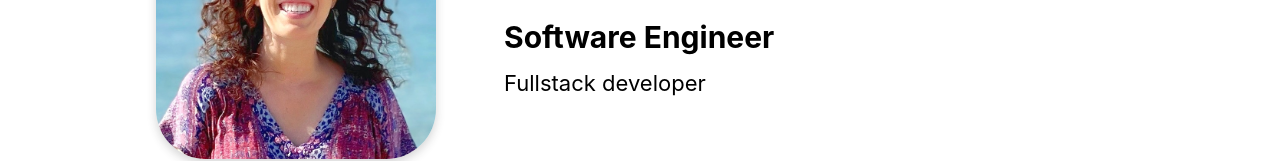
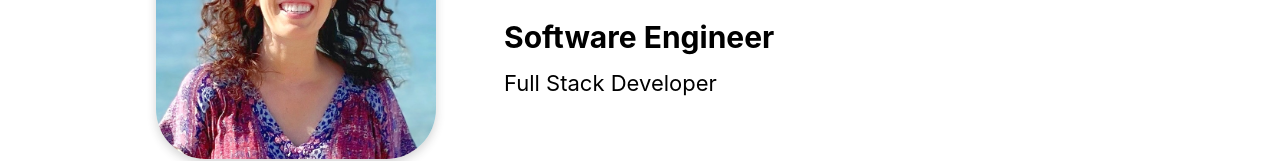
Before and after one commit to jenstem/react-portfolio, a React (Create React App) app: page / in a window 1280 px wide. Shown: the part 253-414 px from the top of the page. Built offline with nearby package versions, Linux system fonts and the light colour scheme.

Commit message:
Update content on home page

```diff
--- a/src/Pages/home.js
+++ b/src/Pages/home.js
@@ -14,7 +14,7 @@ export default function Home() {
         <div>
           <div className="myName">Jen Stemkowski</div>
           <div className="myTitle">Software Engineer</div>
-          <div className="myTitleTwo">Fullstack developer</div>
+          <div className="myTitleTwo">Full Stack Developer</div>
         </div>
       </div>
       <div className="bar"></div>
```
